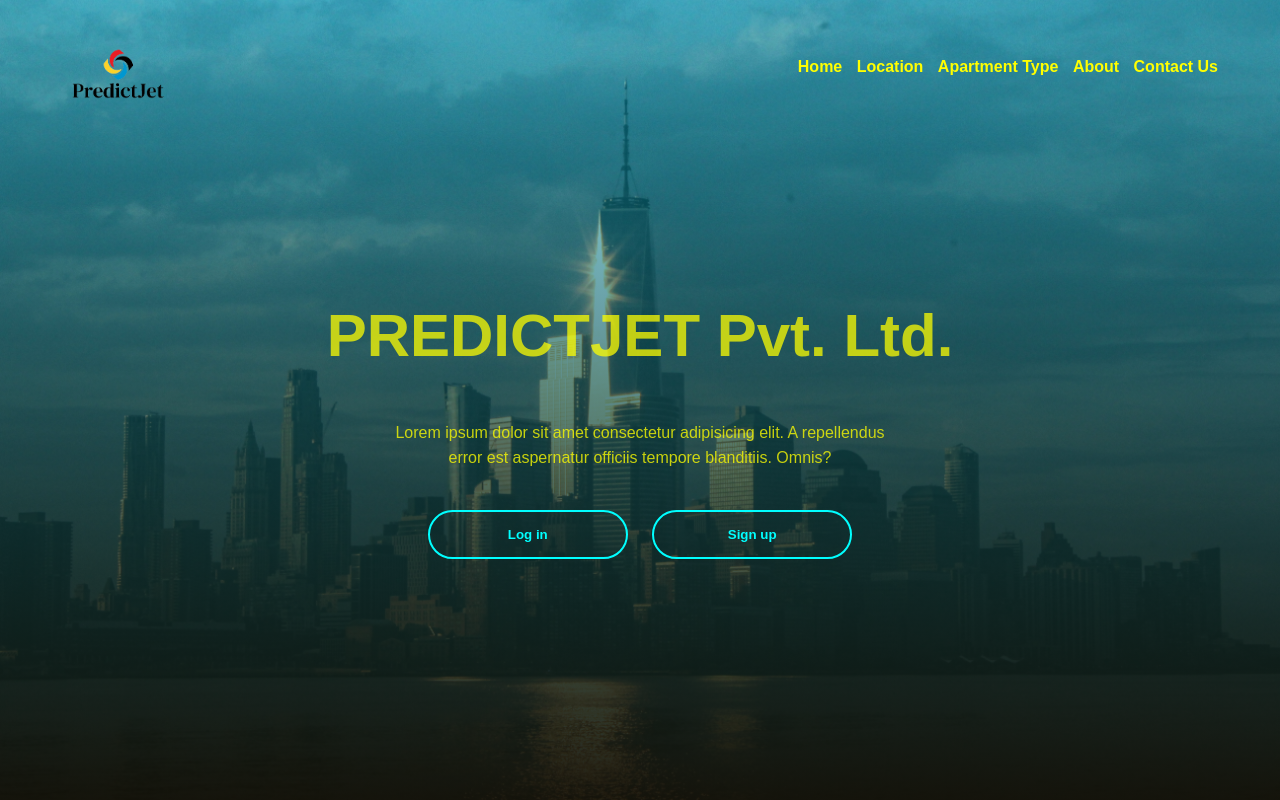
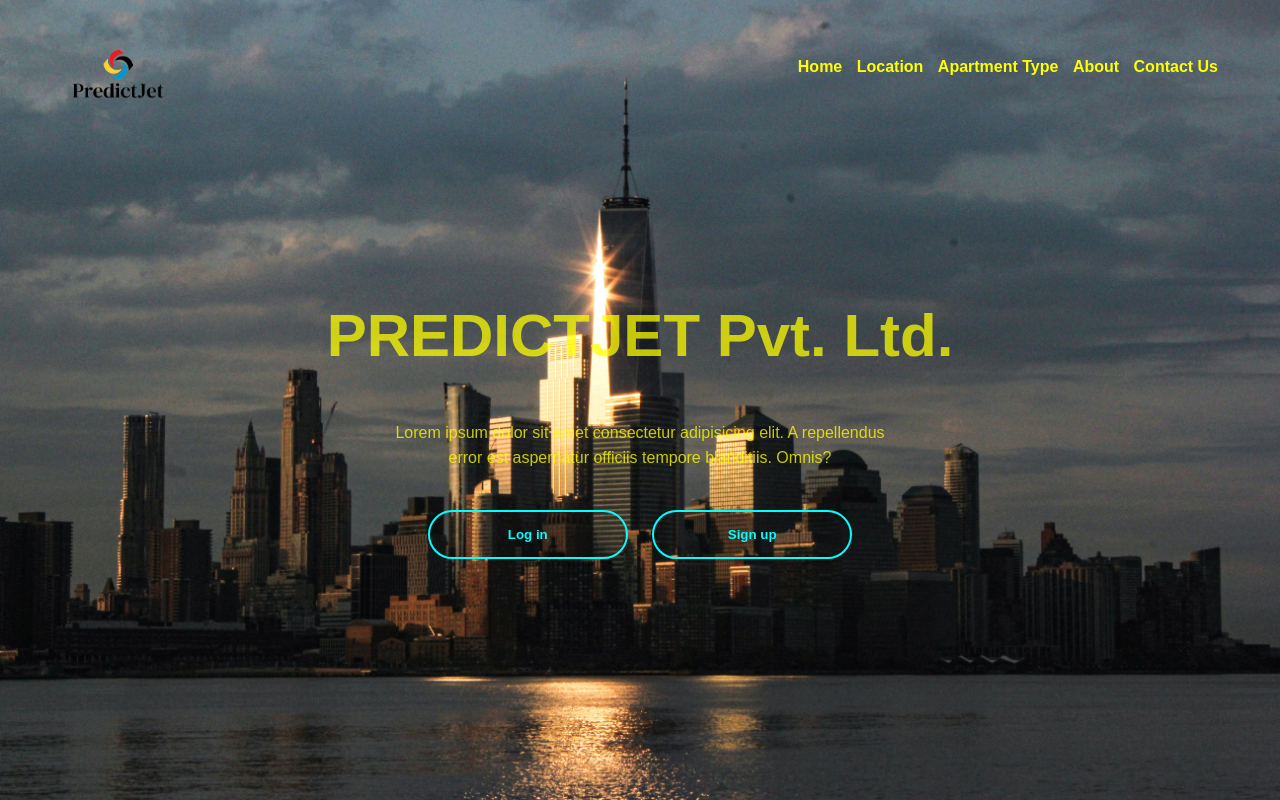
Before and after one commit to sayanhazra2000/Price_Prediction_Model, a PHP site: page /HTML/overview.html in a window 1280 px wide. Run offline with PHP 8.4, Linux system fonts and the light colour scheme.

Commit message:
Initial Commit

```diff
--- a/CSS/overview.css
+++ b/CSS/overview.css
@@ -5,7 +5,7 @@
 
 body {
     margin: 0px;
-    background:linear-gradient(rgba(0, 217, 255, 0.411),rgba(18, 17, 8, 0.929)),url(../IMAGE/back.jpg);
+    background:url(../IMAGE/back.jpg);
 
     /* linear-gradient(rgba(3, 3, 3, 0.619),rgba(112, 104, 26, 0.75)), */
     background-size: cover;
```
Also changed, not shown: HTML/overview.html (+1 -11 lines).
